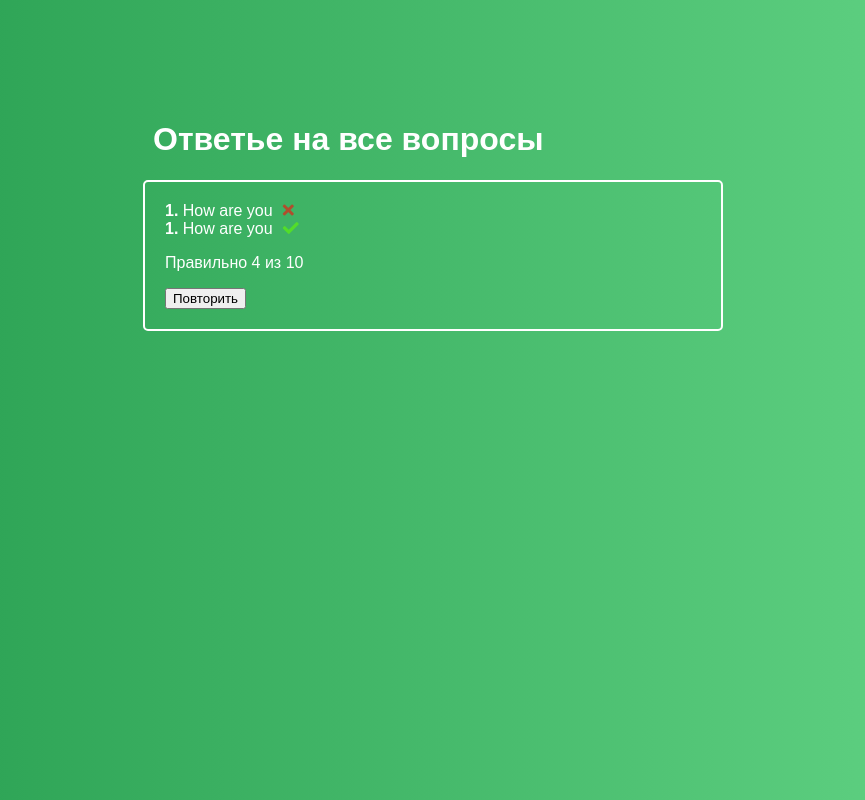
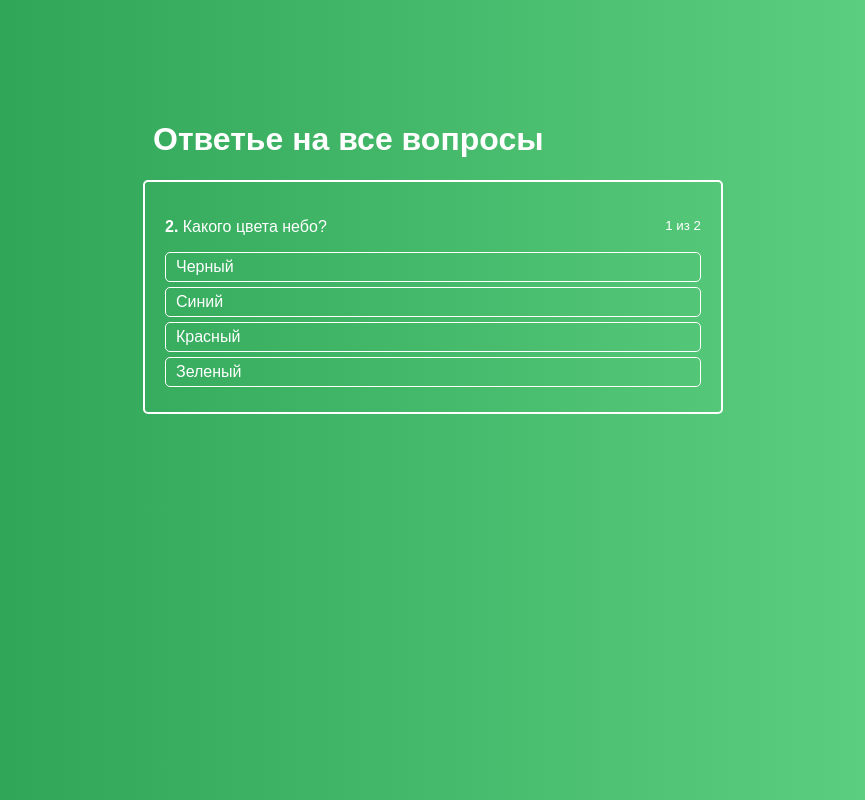
Before and after one commit to PavelRavvich/quiz, a React app: page / in a window 1280 px wide. Shown: the whole page, without its empty margins (207-1072 px from the left). Built offline with nearby package versions, Linux system fonts and the light colour scheme.

Commit message:
Complete logic for result component

```diff
--- a/src/components/ActiveQuiz/AnswersList/AnswerItem/AnswerItem.css
+++ b/src/components/ActiveQuiz/AnswersList/AnswerItem/AnswerItem.css
@@ -7,16 +7,16 @@
 }
 
 .AnswerItem:hover {
-    background: rgba(255, 255, 255, .2);
+    background: rgba(255, 255, 255, .1);
     transition: background .15s ease-in-out;
 }
 
 .AnswerItem.success {
-    background: rgba(93, 240, 15, 0.7);
+    background: rgba(31, 60, 240, 0.78);
     transition: background .3s ease-in-out;
 }
 
 .AnswerItem.error {
-    background: rgba(225, 35, 21, 0.7);
+    background: rgba(225, 35, 21, 0.91);
     transition: background .3s ease-in-out;
 }
--- a/src/components/FinishedQuiz/FinishedQuiz.js
+++ b/src/components/FinishedQuiz/FinishedQuiz.js
@@ -2,27 +2,42 @@
 import classes from './FinishedQuiz.css'
 
 const FinishedQuiz = props => {
-
+  const successCount = Object.keys(props.results).reduce((total, key) => {
+    if (props.results[key] === 'success') {
+      total++
+    }
+    return total;
+  }, 0);
 
   return (
     <div className={classes.FinishedQuiz}>
       <ul>
-        <li>
-          <strong>1. </strong>
-          How are you
-          <i className={'fa fa-times ' + classes.error}/>
-        </li>
-        <li>
-          <strong>1. </strong>
-          How are you
-          <i className={'fa fa-check ' + classes.success}/>
-        </li>
+        {
+          props.quiz.map((quizItem, index) => {
+
+            const cls = [
+              'fa',
+              props.results[quizItem.id] === 'error' ? 'fa-times' : 'fa-check',
+              classes[props.results[quizItem.id]]
+            ];
+
+            return (
+              <li
+                key={index}
+              >
+                <strong>{index + 1}</strong>.&nbsp;
+                {quizItem.question}
+                <i className={cls.join(' ')}/>
+              </li>
+            )
+          })
+        }
       </ul>
 
-      <p>Правильно 4 из 10</p>
+      <p>Правильно {successCount} из {props.quiz.length}</p>
 
       <div>
-        <button>Повторить</button>
+        <button onClick={props.onRetry}>Повторить</button>
       </div>
     </div>
   )
--- a/src/containers/Quiz/Quiz.js
+++ b/src/containers/Quiz/Quiz.js
@@ -6,7 +6,8 @@
 class Quiz extends Component {
 
   state = {
-    isFinished: true,
+    results: {}, // {[id]: 'success | error'}
+    isFinished: false,
     activeQuestion: 0,
     answerState: null,
     quiz: [
@@ -22,7 +23,7 @@
         ]
       },
       {
-        id: 1,
+        id: 2,
         question: 'В каком году основали Санкт-Петербург?',
         rightAnswerId: 3,
         answers: [
@@ -45,11 +46,17 @@
     }
 
     const question = this.state.quiz[this.state.activeQuestion];
+    const results = this.state.results;
 
     if (question.rightAnswerId === answerId) {
+      if (!results[question.id]) {
+        results[question.id] = 'success';
+      }
+
 
       this.setState({
-        answerState: {[answerId]: 'success'}
+        answerState: {[answerId]: 'success'},
+        results
       });
 
       const timeout = window.setTimeout(() => {
@@ -66,20 +73,30 @@
           })
         }
         window.clearTimeout(timeout);
-      }, 2000);
+      }, 200);
 
     } else {
+      results[question.id] = 'error';
       this.setState({
-        answerState: {[answerId]: 'error'}
+        answerState: {[answerId]: 'error'},
+        results
       });
     }
-
-
+    console.log(this.state.results)
   };
 
   isQuizFinished() {
     return this.state.activeQuestion + 1 === this.state.quiz.length;
   }
+
+  onRetryHandler = () => {
+    this.setState({
+      results: {}, // {[id]: 'success | error'}
+      isFinished: false,
+      activeQuestion: 0,
+      answerState: null
+    })
+  };
 
   render() {
     return (
@@ -89,7 +106,9 @@
           {
             this.state.isFinished
               ? <FinishedQuiz
-
+                results={this.state.results}
+                quiz={this.state.quiz}
+                onRetry={this.onRetryHandler}
                 />
               : <ActiveQuiz
                 answers={this.state.quiz[this.state.activeQuestion].answers}
```
